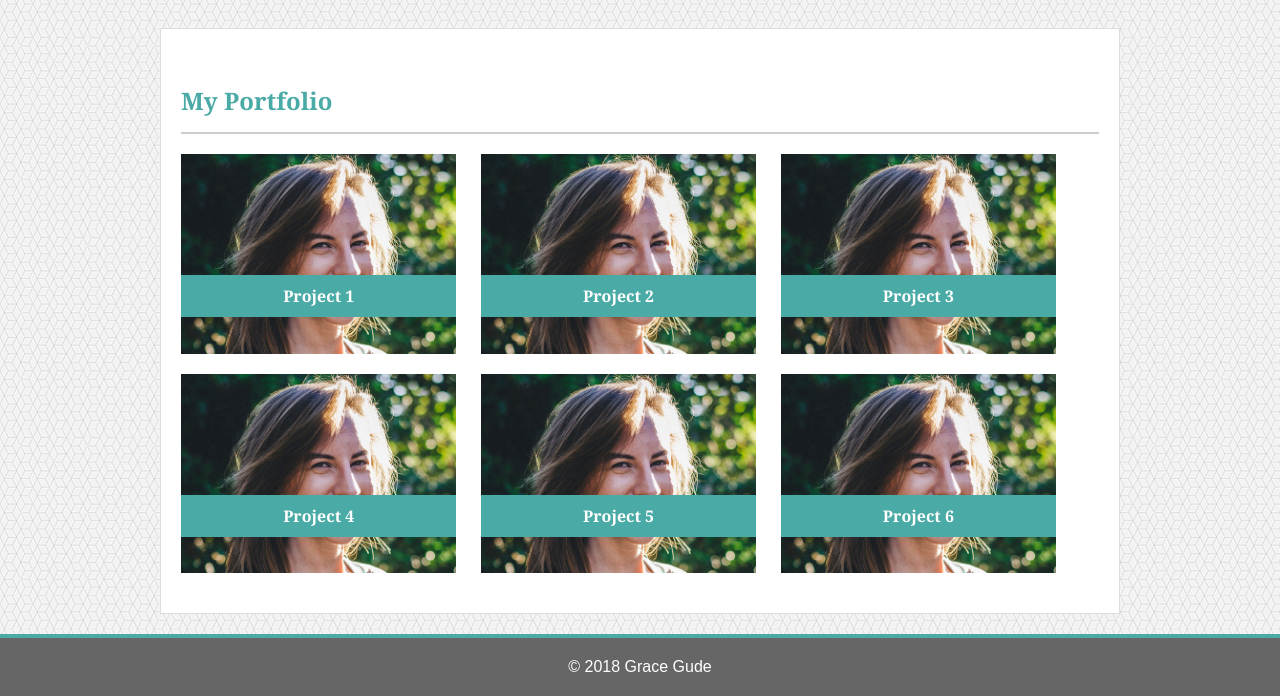
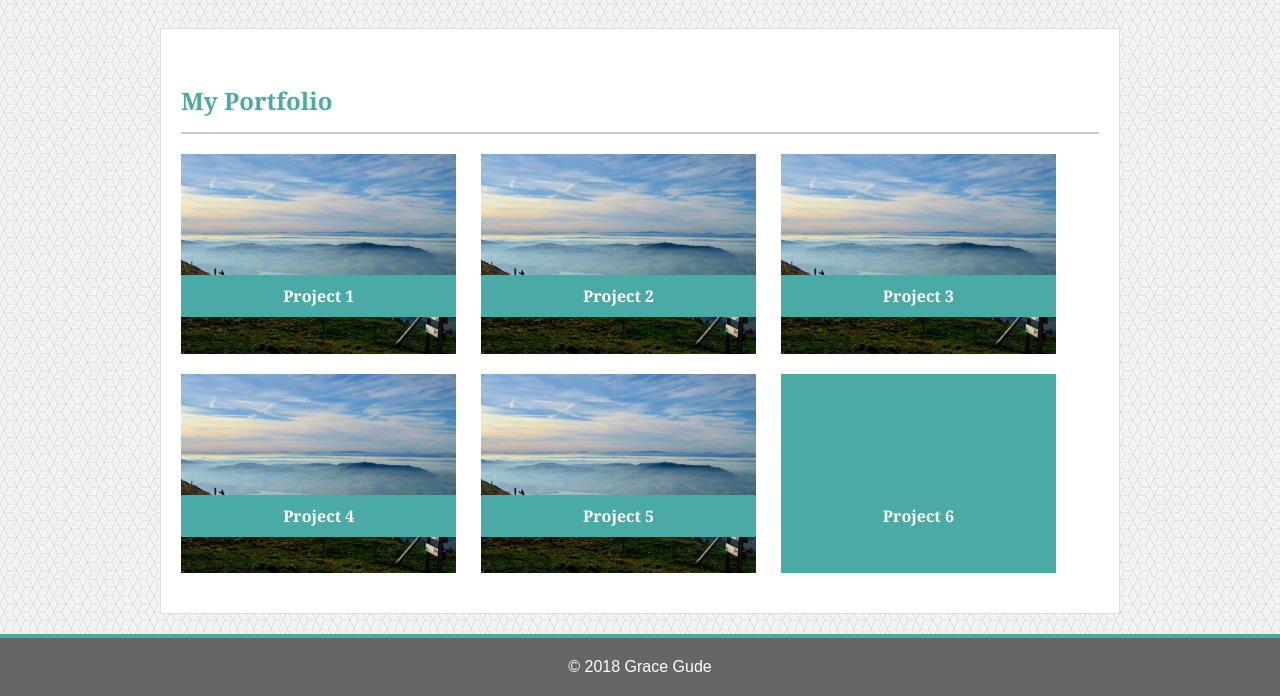
Before and after one commit to mggude/Basic-Portfolio, a plain HTML site: page portfolio.html in a window 1280 px wide. Shown: the part 104-800 px from the top of the page. Drawn offline with Linux system fonts and the light colour scheme.

Commit message:
adding new files

```diff
--- a/assets/css/style.css
+++ b/assets/css/style.css
@@ -126,37 +126,37 @@ textarea {
 }
 
 #project1 {
-    background: url("../images/Grace-5.jpg");
+    background: url("../images/swiss.jpg");
     background-size: cover;
     background-repeat: no-repeat;
 }
 
 #project2 {
-    background: url("../images/Grace-5.jpg");
+    background: url("../images/swiss.jpg");
     background-size: cover;
     background-repeat: no-repeat;
 }
 
 #project3 {
-    background: url("../images/Grace-5.jpg");
+    background: url("../images/swiss.jpg");
     background-size: cover;
     background-repeat: no-repeat;
 }
 
 #project4 {
-    background: url("../images/Grace-5.jpg");
+    background: url("../images/swiss.jpg");
     background-size: cover;
     background-repeat: no-repeat;
 }
 
 #project5 {
-    background: url("../images/Grace-5.jpg");
+    background: url("../images/swiss.jpg");
     background-size: cover;
     background-repeat: no-repeat;
 }
 
 #project6 {
-    background: url("../images/Grace-5.jpg");
+    bbackground: url("../images/swiss.jpg");
     background-size: cover;
     background-repeat: no-repeat;
 }
```
Also changed, not shown: index.html (+0 -3 lines), assets/images/swiss.jpg (added).
